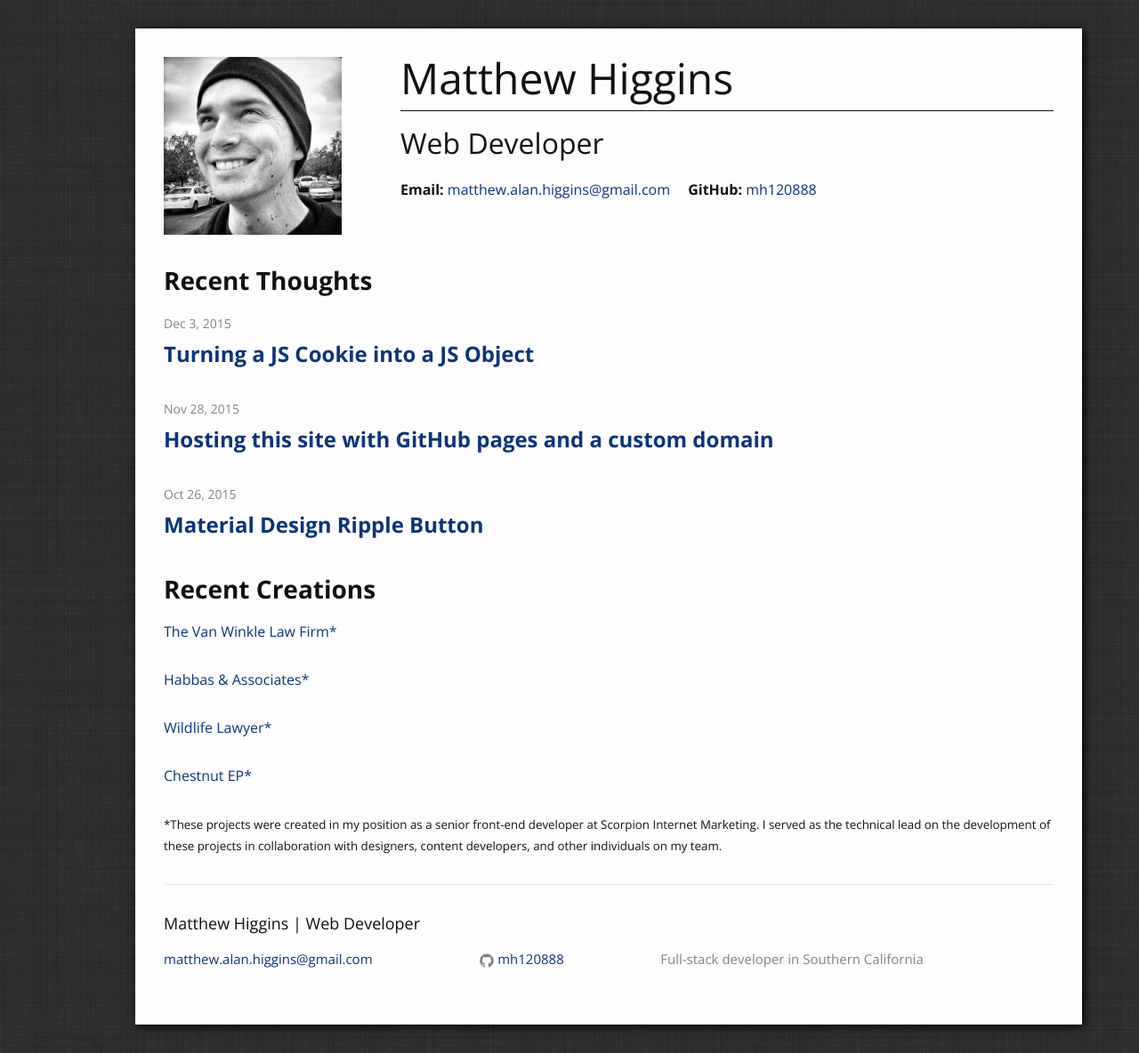
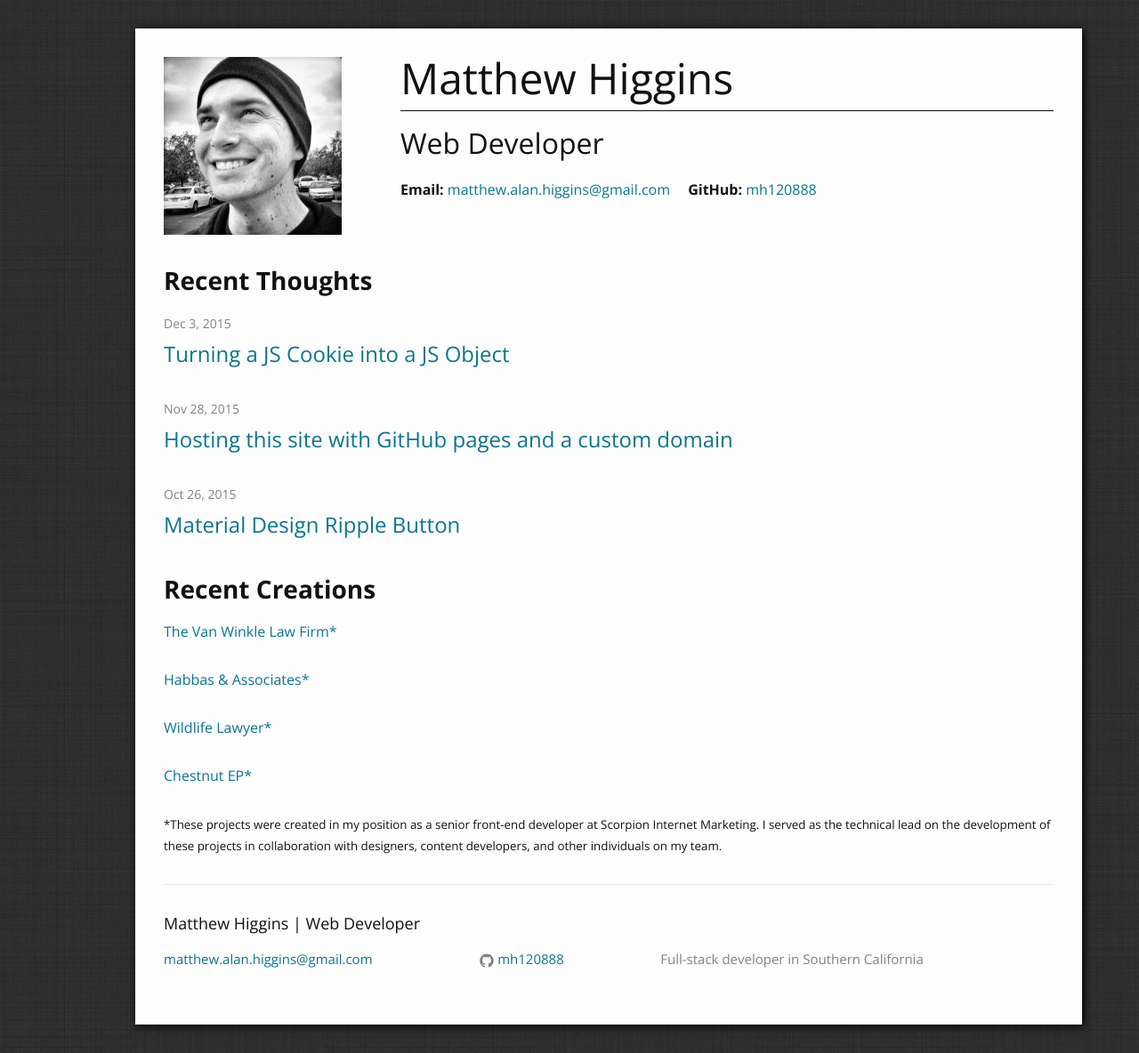
Before and after one commit to mh120888/new-portfolio, a Jekyll site: the page built from index.html, in a window 1280 px wide. Shown: the whole page at 89% size. Built offline with Jekyll 4.4.1, drawn with Linux system fonts in a browser that asks for light colours.

Commit message:
Changes brand color and changes weight of links

```diff
--- a/_sass/_base.scss
+++ b/_sass/_base.scss
@@ -99,15 +99,16 @@ h1, h2, h3, h4, h5, h6 {
  * Links
  */
 a {
-    color: $brand-color;
+    color: lighten($brand-color, 10%);
     text-decoration: none;
     display: inline-block;
     position: relative;
+    font-weight: 400;
     &:before, &:after {
         position: absolute;
         bottom: 0;
-        height: 1px;
-        background-color: $text-color;
+        height: 2px;
+        background-color: $brand-color;
         transition: .5s all ease;
         width: 50%;
         content: '';
@@ -122,7 +123,7 @@ a {
         transform-origin: left;
     }
     &:hover {
-        color: $text-color;
+        color: $brand-color;
     }
     &:hover:before, &:hover:after {
         transform: scaleX(1);
--- a/css/main.scss
+++ b/css/main.scss
@@ -15,7 +15,8 @@ $spacing-unit:     30px;
 
 $text-color:       #111;
 $background-color: #fdfdfd;
-$brand-color:      #0C3573;
+$brand-color:      #074E5F;
+$accent-color:	   #F96816;
 
 $grey-color:       #828282;
 $grey-color-light: lighten($grey-color, 40%);
```
